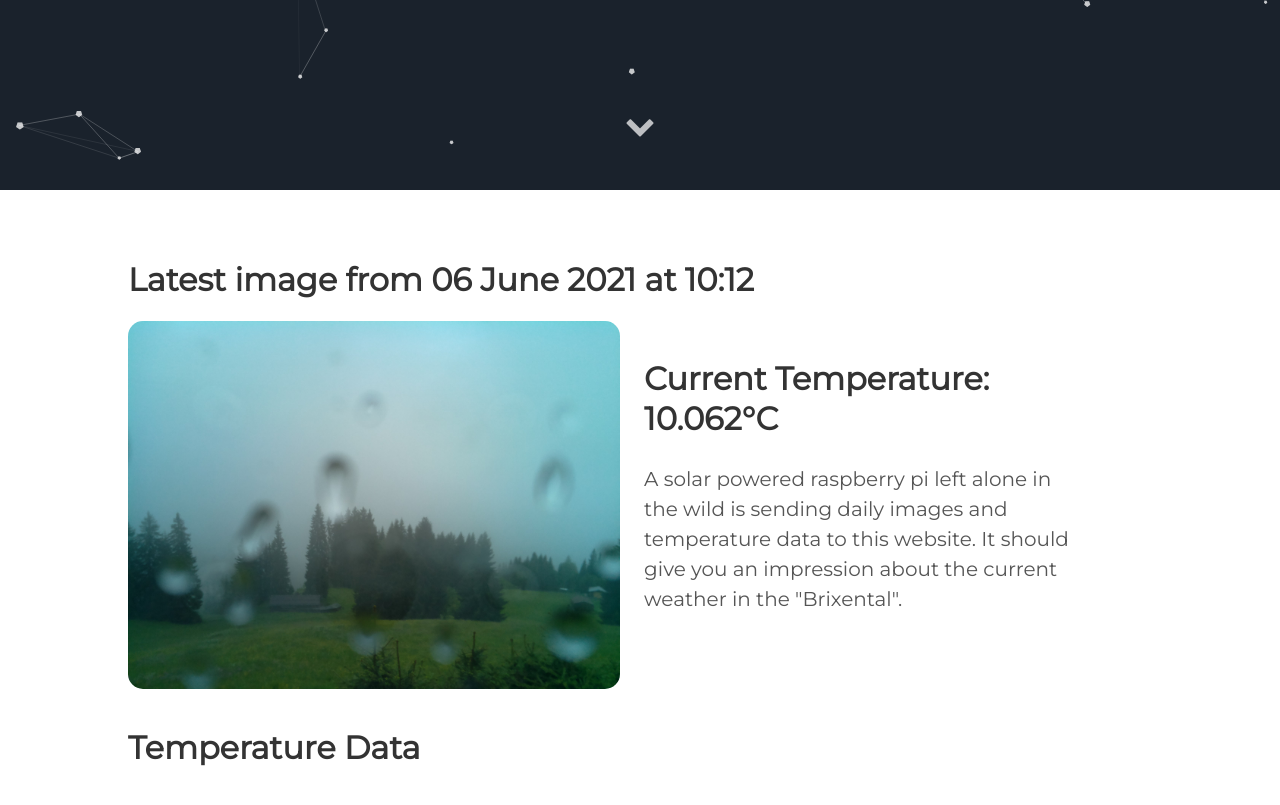
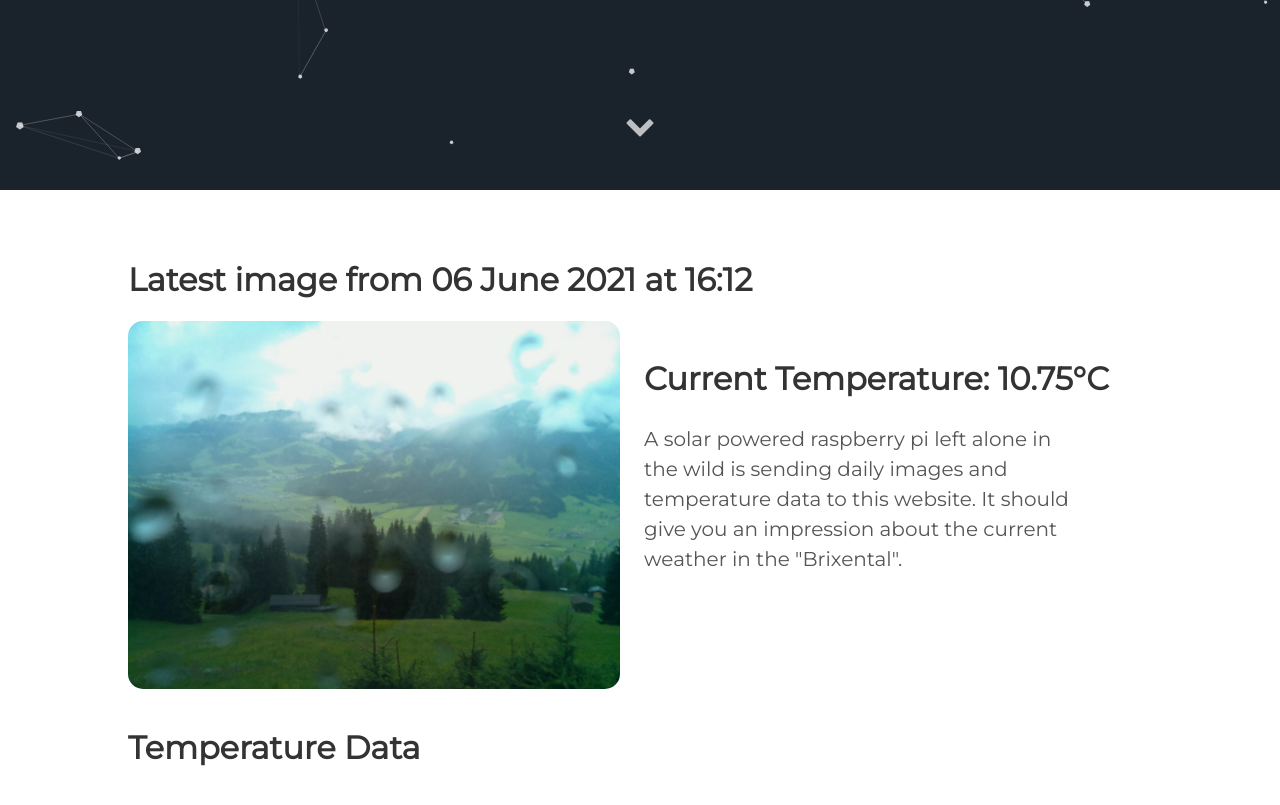
Before and after one commit to vektorious/vektorious.github.io, a Jekyll site: the page built from resources/huette.md, in a window 1280 px wide and 900 px high, scrolled down 710 px. Shown: the top 805 px of the window. Built offline with Jekyll 4.4.1, drawn with Linux system fonts in a browser that asks for light colours.

Commit message:
I'm a bot beep boop

```diff
--- a/resources/huette.md
+++ b/resources/huette.md
@@ -6,13 +6,13 @@ image: '/assets/img/'
 description: 'Live image from the Austrian alps'
 twitter_text: ' '
 ---
-## Latest image from 06 June 2021 at 10:12
+## Latest image from 06 June 2021 at 16:12
 <div class="huette">
   <div class="huette-image">
     <img src="{{ "/assets/img/huette.jpg" | prepend: site.baseurl }}">
   </div>
   <div class="huette-text">
-        <h2>Current Temperature: 10.062°C</h2>
+        <h2>Current Temperature: 10.75°C</h2>
         <p>A solar powered raspberry pi left alone in the wild is sending daily images and temperature data to this website. It should give you an impression about the current weather in the "Brixental".</p>
 
   </div>
```
Also changed, not shown: rpi-script/2021-06-06_161105.txt (renamed from rpi-script/2021-06-06_101107.txt, +5 -5 lines), rpi-script/huette.md (+2 -2 lines), assets/img/huette.jpg, assets/img/temp_plot.png, rpi-script/temp_plot.png, 1 other file.
